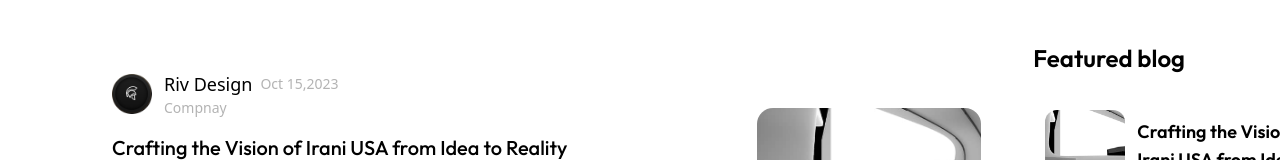
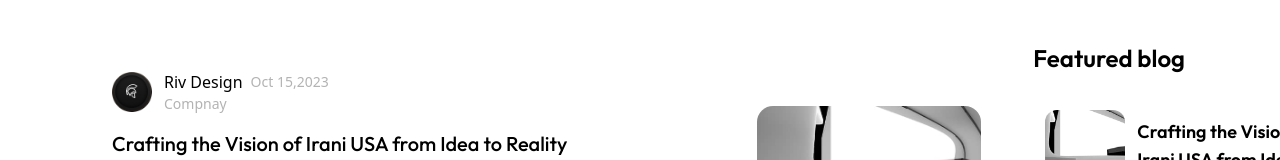
Before and after one commit to MiladDevarts/irani-world, a Next.js app: page /blog in a window 1280 px wide. Shown: the part 506-666 px from the top of the page. Built offline with nearby package versions, Linux system fonts and the light colour scheme.

Commit message:
fix: edit publisher size

```diff
--- a/components/Blog/NewsCardFullWidth.tsx
+++ b/components/Blog/NewsCardFullWidth.tsx
@@ -25,7 +25,7 @@
         <div className="flex items-center gap-x-3">
           <Image src={props.avatar} width={40} height={40} alt="" />
           <div className="flex flex-col">
-            <span className="inline-flex gap-x-2 items-center text-black text-lg">
+            <span className="inline-flex font-medium gap-x-2 items-center text-black text-base">
               {props.author}
               <span className="text-white-shade-8 text-sm">
                 {props.publish}
```
